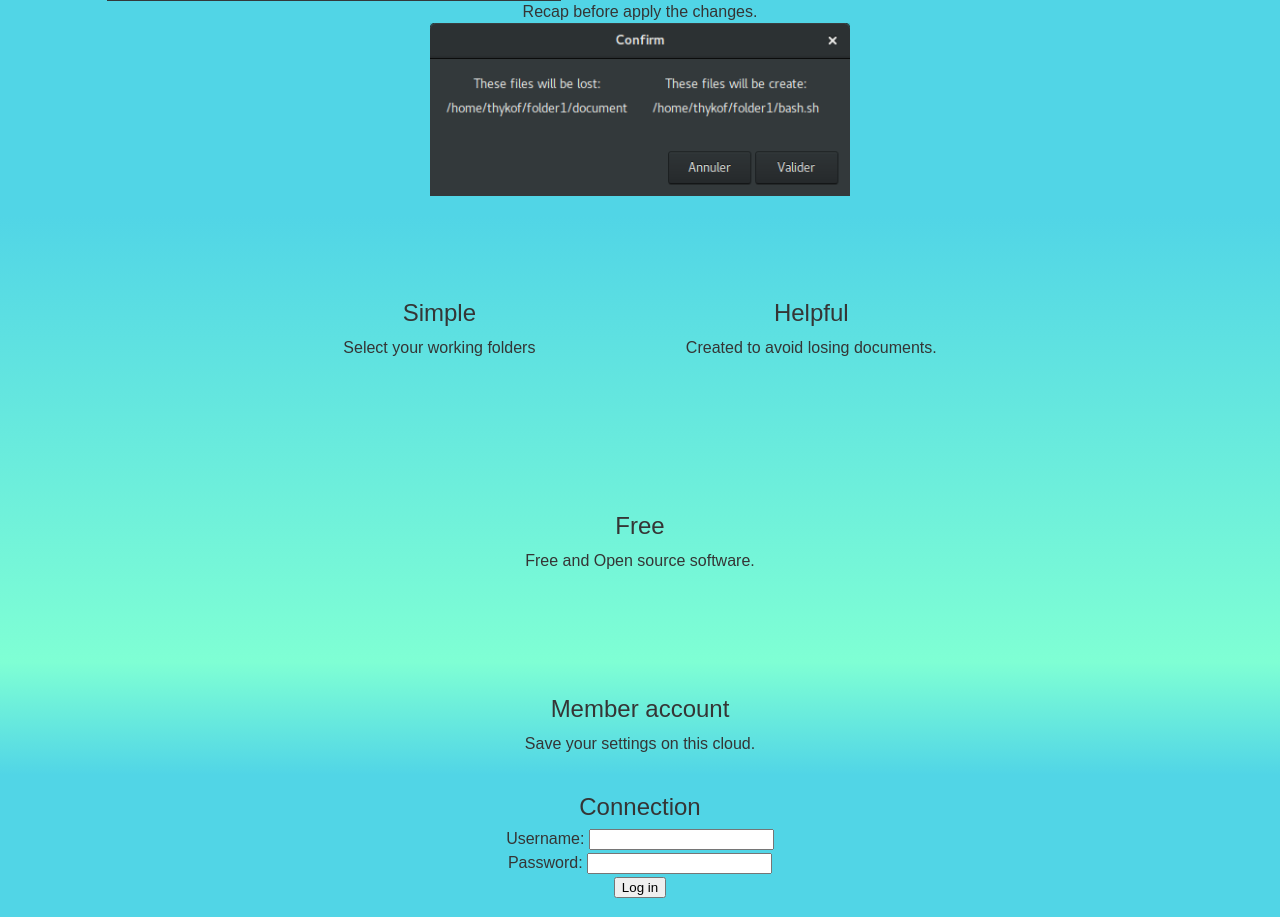
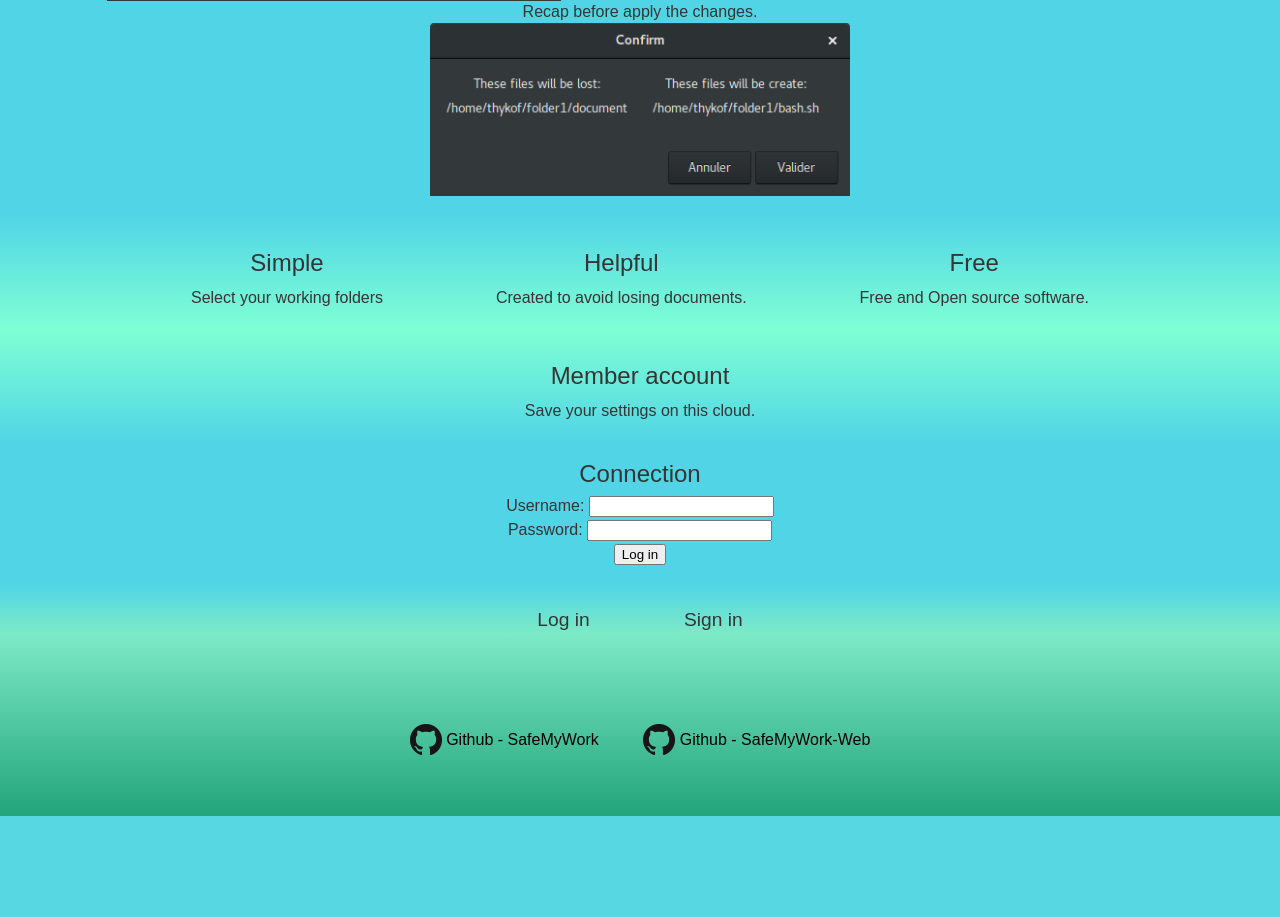
Before and after one commit to Thykof/SafeMyWork-Web, a Django app: page / in a window 1280 px wide. Shown: the part 1491-2408 px from the top of the page. After the commit the page ends 2307 px from the top, so only its background shows below. Run offline with Django 3.2, Linux system fonts and the light colour scheme; parts of the project's set-up code (start-up, migrations or seed data) failed here and were passed over.

Commit message:
Improve padding and maring of advantage div

```diff
--- a/static/css/style.css
+++ b/static/css/style.css
@@ -136,13 +136,13 @@ section h1 {
 
 #s-advantage {
   background: linear-gradient(to bottom, #51d5e6 0%, aquamarine 100%);
-  padding: 0 0 20px;
+  /*padding: 0 0 20px;*/
 }
 
 #d-advantage div {
   display: inline-block;
   width: auto;
-  padding: 70px;
+  margin: 0 5% 0;
 }
 
 h2 {
```
